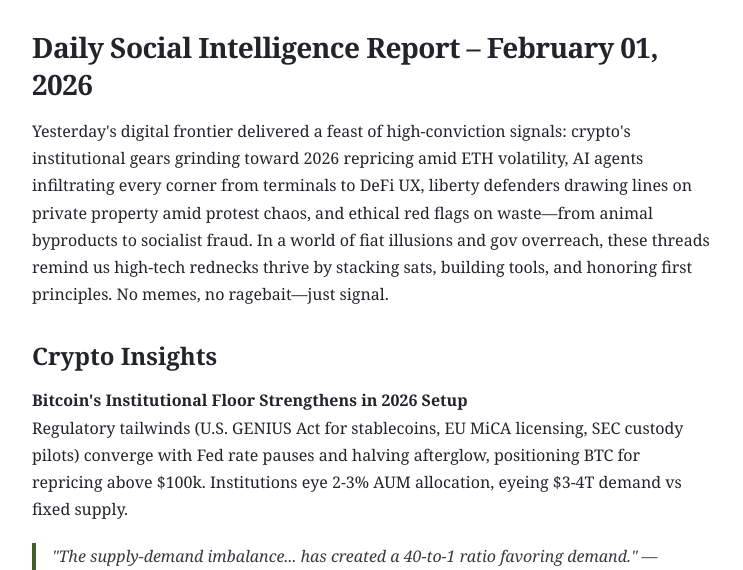
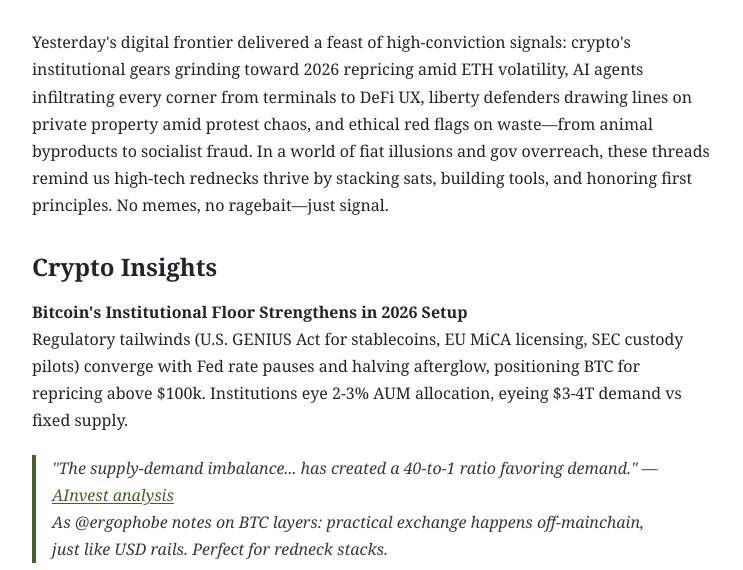
Before and after one commit to ergofobe/ergophobia-blog, an Eleventy site: page posts/2026-02-01-social-intel.md in a window 1280 px wide. Shown: the part 223-793 px from the top of the page, without its empty margins (268-1011 px from the left). Built offline with nearby package versions, Linux system fonts and the light colour scheme; Eleventy itself is replaced by a stand-in of ours; files that its build step writes are made by us from their sources.

Commit message:
Remove redundant report title from social intel markdown
Removed the title from the Daily Social Intelligence Report.

```diff
--- a/posts/2026-02-01-social-intel.md
+++ b/posts/2026-02-01-social-intel.md
@@ -4,8 +4,6 @@ title: Daily Social Intelligence Report – February 01, 2026
 description: Curated high-signal insights from X, web sources, and communities on crypto, tech, liberty, animal ethics, and more.
 date: 2026-02-01 13:36:07
 ---
-
-# Daily Social Intelligence Report – February 01, 2026
 
 Yesterday's digital frontier delivered a feast of high-conviction signals: crypto's institutional gears grinding toward 2026 repricing amid ETH volatility, AI agents infiltrating every corner from terminals to DeFi UX, liberty defenders drawing lines on private property amid protest chaos, and ethical red flags on waste—from animal byproducts to socialist fraud. In a world of fiat illusions and gov overreach, these threads remind us high-tech rednecks thrive by stacking sats, building tools, and honoring first principles. No memes, no ragebait—just signal.
 
```
